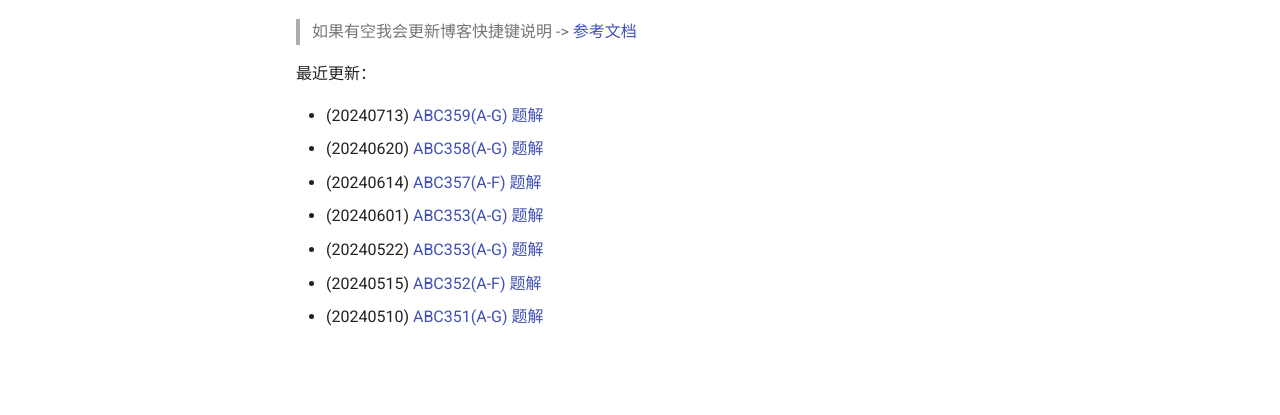
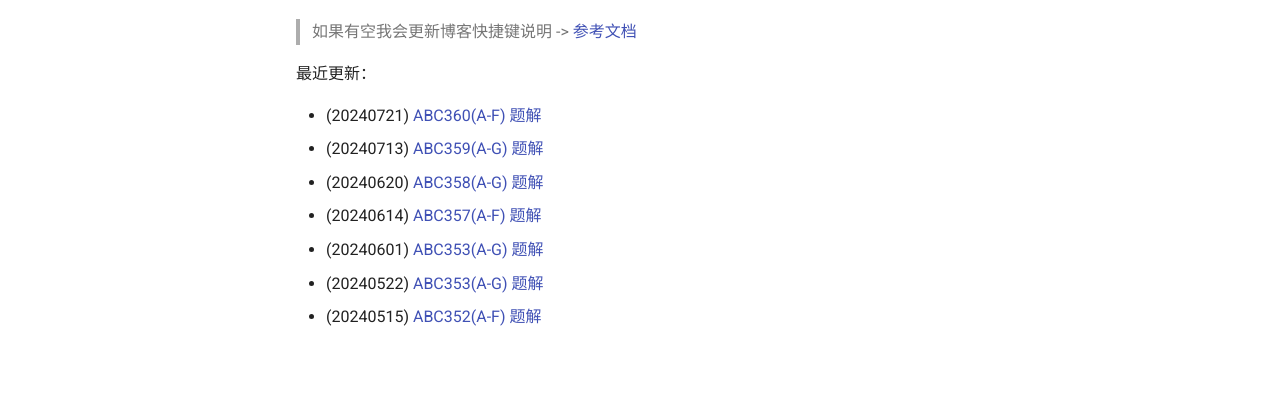
Before and after one commit to CodeZHXS/codezhxs.github.io, an MkDocs documentation site: the page built from docs/index.md, in a window 1280 px wide. Shown: the part 333-748 px from the top of the page. Built offline with MkDocs 1.6.1 and Material for MkDocs 9.7.7, drawn with Linux system fonts in a browser that asks for light colours; comment, search, counter and statistics services are not loaded.

Commit message:
add abc360

```diff
--- a/docs/index.md
+++ b/docs/index.md
@@ -10,10 +10,10 @@
 
 最近更新：
 
+- (20240721) [ABC360(A-F) 题解](./algorithm/AtCoder/abc360.md)
 - (20240713) [ABC359(A-G) 题解](./algorithm/AtCoder/abc359.md)
 - (20240620) [ABC358(A-G) 题解](./algorithm/AtCoder/abc358.md)
 - (20240614) [ABC357(A-F) 题解](./algorithm/AtCoder/abc357.md)
 - (20240601) [ABC353(A-G) 题解](./algorithm/AtCoder/abc353.md)
 - (20240522) [ABC353(A-G) 题解](./algorithm/AtCoder/abc353.md)
 - (20240515) [ABC352(A-F) 题解](./algorithm/AtCoder/abc352.md)
-- (20240510) [ABC351(A-G) 题解](./algorithm/AtCoder/abc351.md)
--- a/mkdocs.yml
+++ b/mkdocs.yml
@@ -8,6 +8,7 @@ site_description: 陈裕杰的个人网站
 nav:
   - 算法:
     - algorithm/index.md
+    - ABC360(A-F): algorithm/AtCoder/abc360.md
     - ABC359(A-G): algorithm/AtCoder/abc359.md
     - ABC358(A-G): algorithm/AtCoder/abc358.md
     - ABC357(A-G): algorithm/AtCoder/abc357.md
```
